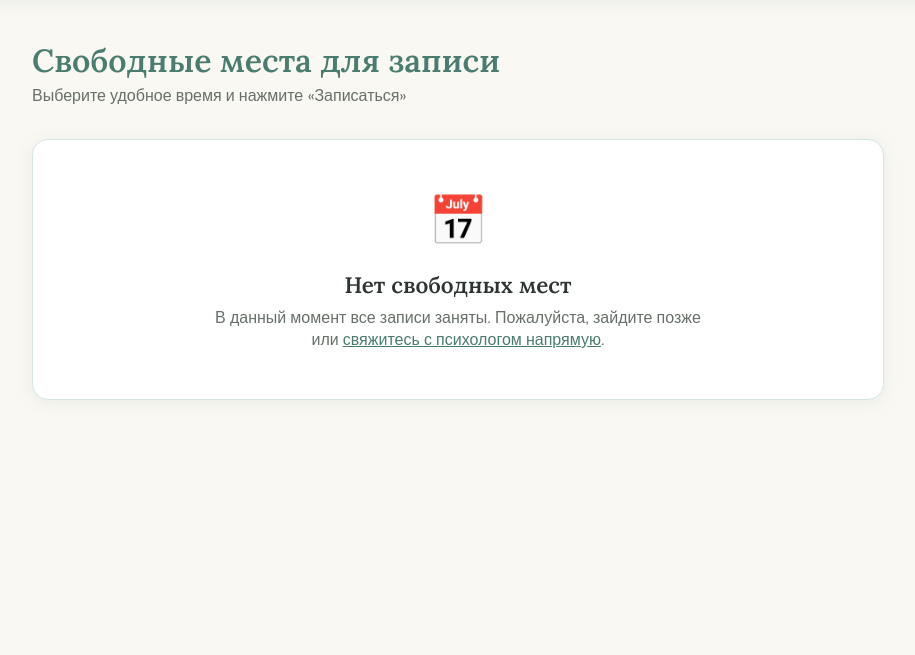
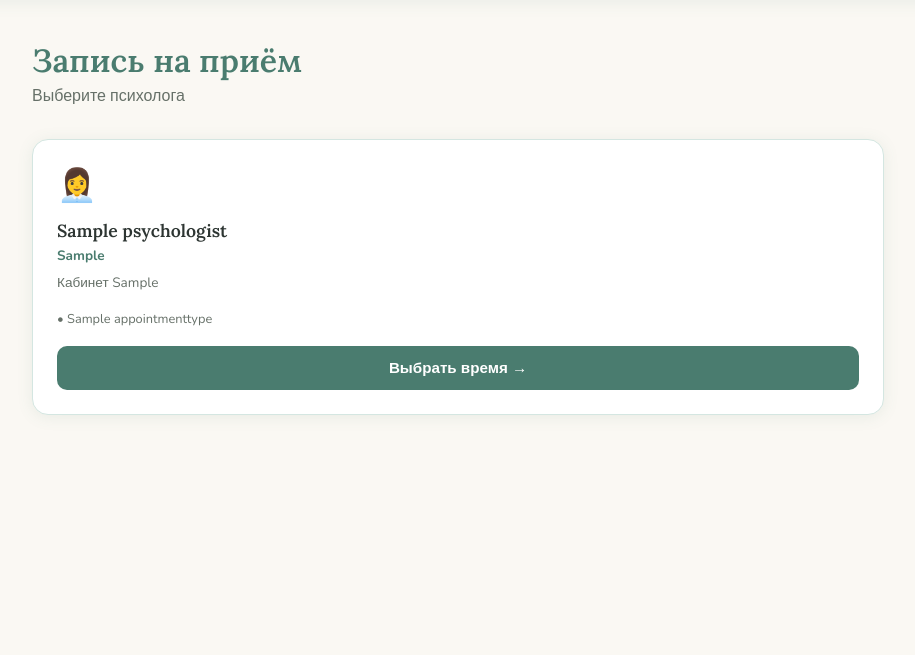
Before and after one commit to stephanvoytov/psychology-site, a Django app: page /schedule/ in a window 1280 px wide. Shown: the part 70-725 px from the top of the page, without its empty margins (182-1097 px from the left). Run offline with Django 5.2, Linux system fonts and the light colour scheme; tables that the repository leaves empty hold one stand-in row (values such as "Sample post").

Commit message:
add multiply psychologist

```diff
--- a/booking/admin.py
+++ b/booking/admin.py
@@ -17,7 +17,8 @@ class PsychologistAdmin(admin.ModelAdmin):
 
 @admin.register(AppointmentType)
 class AppointmentTypeAdmin(admin.ModelAdmin):
-    list_display = ('name', 'description')
+    list_display = ('name', 'form_type', 'description')
+    filter_horizontal = ('psychologists',)
 
 
 @admin.register(TimeSlot)
--- a/booking/models.py
+++ b/booking/models.py
@@ -17,16 +17,17 @@ class Psychologist(models.Model):
 
 class AppointmentType(models.Model):
     FORM_CHOICES = [
-        ('consultation',  'Обычная консультация'),   # поля: ФИО, кто, класс, телефон
-        ('preschool_exam', 'Обследование дошкольника'),  # поля: ФИО ребёнка, дата рождения, сад, адрес, ФИО родителя, телефон
+        ('consultation',   'Обычная консультация'),
+        ('preschool_exam', 'Обследование дошкольника'),
     ]
-    name      = models.CharField(max_length=200, verbose_name='Название')
-    form_type = models.CharField(
-        max_length=20, choices=FORM_CHOICES,
-        verbose_name='Тип формы',
-        help_text='Определяет какие поля показываются при записи'
+    name        = models.CharField(max_length=200, verbose_name='Название')
+    form_type   = models.CharField(max_length=20, choices=FORM_CHOICES, verbose_name='Тип формы')
+    description = models.TextField(blank=True, verbose_name='Описание')
+    psychologists = models.ManyToManyField(
+        'Psychologist', blank=True,
+        related_name='appointment_types',
+        verbose_name='Доступно у психологов'
     )
-    description = models.TextField(blank=True, verbose_name='Описание для пользователя')
 
     class Meta:
         verbose_name = 'Тип приёма'
--- a/booking/urls.py
+++ b/booking/urls.py
@@ -2,9 +2,10 @@ from django.urls import path
 from . import views
 
 urlpatterns = [
-    path('', views.home, name='home'),              # Главная
-    path('schedule/', views.schedule, name='schedule'),  # Расписание
-    path('book/<int:slot_id>/', views.book, name='book'),  # Запись на слот
-    path('success/', views.success, name='success'),      # Успешная запись
-    path('contacts/', views.contacts, name='contacts'),   # Контакты
+    path('', views.home, name='home'),
+    path('schedule/', views.choose_psychologist, name='schedule'),          # выбор психолога
+    path('schedule/<int:psychologist_id>/', views.schedule, name='psychologist_schedule'),  # расписание
+    path('book/<int:slot_id>/', views.book, name='book'),
+    path('success/', views.success, name='success'),
+    path('contacts/', views.contacts, name='contacts'),
 ]
--- a/booking/views.py
+++ b/booking/views.py
@@ -1,68 +1,76 @@
 from django.shortcuts import render, get_object_or_404, redirect
 from django.contrib import messages
 from django.utils import timezone
+from .models import TimeSlot, Appointment, Psychologist, AppointmentType
 from .forms import AppointmentForm
 
 
 def home(request):
-    """Главная страница — информация о психологе и кнопка записи."""
     return render(request, 'booking/home.html')
 
 
-def schedule(request):
-    """
-    Страница расписания — показывает все доступные слоты.
-    Группирует слоты по дате для удобного отображения.
-    """
+def choose_psychologist(request):
+    """Страница выбора психолога — показывается перед расписанием."""
+    psychologists = Psychologist.objects.prefetch_related('appointment_types').all()
+    return render(request, 'booking/choose_psychologist.html', {
+        'psychologists': psychologists,
+    })
+
+
+def schedule(request, psychologist_id):
+    """Расписание конкретного психолога."""
     today = timezone.now().date()
+    psychologist = get_object_or_404(Psychologist, id=psychologist_id)
 
-    # Берём только будущие свободные слоты
-    available_slots = TimeSlot.objects.filter(
+    slots = TimeSlot.objects.filter(
+        psychologist=psychologist,
         is_available=True,
         date__gte=today
-    ).select_related('appointment')
+    )
 
-    # Группируем по датам: {дата: [слоты]}
     slots_by_date = {}
-    for slot in available_slots:
+    for slot in slots:
         if slot.date not in slots_by_date:
             slots_by_date[slot.date] = []
         slots_by_date[slot.date].append(slot)
 
     return render(request, 'booking/schedule.html', {
-        'slots_by_date': slots_by_date
+        'psychologist': psychologist,
+        'slots_by_date': slots_by_date,
     })
 
 
-from .models import TimeSlot, Appointment, Psychologist, AppointmentType
-
 def book(request, slot_id):
     slot = get_object_or_404(TimeSlot, id=slot_id, is_available=True)
+    psychologist = slot.psychologist
+    # Только типы приёмов доступные у этого психолога
+    appointment_types = AppointmentType.objects.filter(psychologists=psychologist)
 
     if request.method == 'POST':
-        form = AppointmentForm(request.POST)
+        form = AppointmentForm(request.POST, appointment_types=appointment_types)
         if form.is_valid():
             appointment = form.save(commit=False)
             appointment.slot = slot
             appointment.save()
             slot.is_available = False
             slot.save()
-            messages.success(request, 'Вы успешно записались!')
+            messages.success(request, 'Вы успешно записались! Ждём вас.')
             return redirect('success')
     else:
-        form = AppointmentForm()
+        form = AppointmentForm(appointment_types=appointment_types)
 
     return render(request, 'booking/book.html', {
         'slot': slot,
+        'psychologist': psychologist,
         'form': form,
-        'appointment_types': AppointmentType.objects.all(),  # ← для JS
+        'appointment_types': appointment_types,
     })
 
+
 def success(request):
-    """Страница подтверждения успешной записи."""
     return render(request, 'booking/success.html')
 
 
 def contacts(request):
-    """Страница с контактами психолога."""
-    return render(request, 'booking/contacts.html')
+    psychologists = Psychologist.objects.all()
+    return render(request, 'booking/contacts.html', {'psychologists': psychologists})
--- /dev/null
+++ b/templates/booking/choose_psychologist.html
@@ -0,0 +1,35 @@
+{% extends 'booking/base.html' %}
+{% block title %}Выбор психолога | Лицей №23{% endblock %}
+
+{% block content %}
+<h1 style="margin-bottom:.25rem;">Запись на приём</h1>
+<p style="color:var(--text-soft);margin-bottom:2rem;">Выберите психолога</p>
+
+<div style="display:grid;grid-template-columns:repeat(auto-fit,minmax(260px,1fr));gap:1rem;">
+    {% for psychologist in psychologists %}
+    <div class="card" style="padding:1.5rem;">
+        <div style="font-size:2rem;margin-bottom:.75rem;">👩‍💼</div>
+        <h2 style="font-size:1.1rem;margin-bottom:.25rem;">{{ psychologist.name }}</h2>
+        <p style="color:var(--green);font-size:.85rem;font-weight:700;margin-bottom:.5rem;">{{ psychologist.grades }}</p>
+        {% if psychologist.cabinet %}
+        <p style="color:var(--text-soft);font-size:.85rem;margin-bottom:1rem;">Кабинет {{ psychologist.cabinet }}</p>
+        {% endif %}
+
+        {# Типы приёмов у этого психолога #}
+        {% with types=psychologist.appointment_types.all %}
+        {% if types %}
+        <div style="margin-bottom:1rem;">
+            {% for apt_type in types %}
+            <div style="font-size:.8rem;color:var(--text-soft);padding:2px 0;">• {{ apt_type.name }}</div>
+            {% endfor %}
+        </div>
+        {% endif %}
+        {% endwith %}
+
+        <a href="{% url 'psychologist_schedule' psychologist.id %}" class="btn btn-primary" style="width:100%;text-align:center;">
+            Выбрать время →
+        </a>
+    </div>
+    {% endfor %}
+</div>
+{% endblock %}
--- a/templates/booking/schedule.html
+++ b/templates/booking/schedule.html
@@ -3,6 +3,14 @@
 {% block title %}Расписание | Психолог Лицея №23{% endblock %}
 
 {% block content %}
+
+<div style="display:flex;align-items:center;gap:1rem;margin-bottom:1.5rem;">
+    <a href="{% url 'schedule' %}" style="color:var(--text-soft);font-size:.9rem;">← Назад</a>
+    <div>
+        <h1 style="margin-bottom:.1rem;">{{ psychologist.name }}</h1>
+        <p style="color:var(--green);font-size:.9rem;font-weight:700;">{{ psychologist.grades }}</p>
+    </div>
+</div>
 
 <h1 style="margin-bottom: 0.25rem;">Свободные места для записи</h1>
 <p style="color: var(--text-soft); margin-bottom: 2rem;">Выберите удобное время и нажмите «Записаться»</p>
```
Also changed, not shown: booking/forms.py (+20 -29 lines), templates/booking/book.html (+8 -0 lines), booking/migrations/0003_appointment_parent_phone_and_more.py (added).
